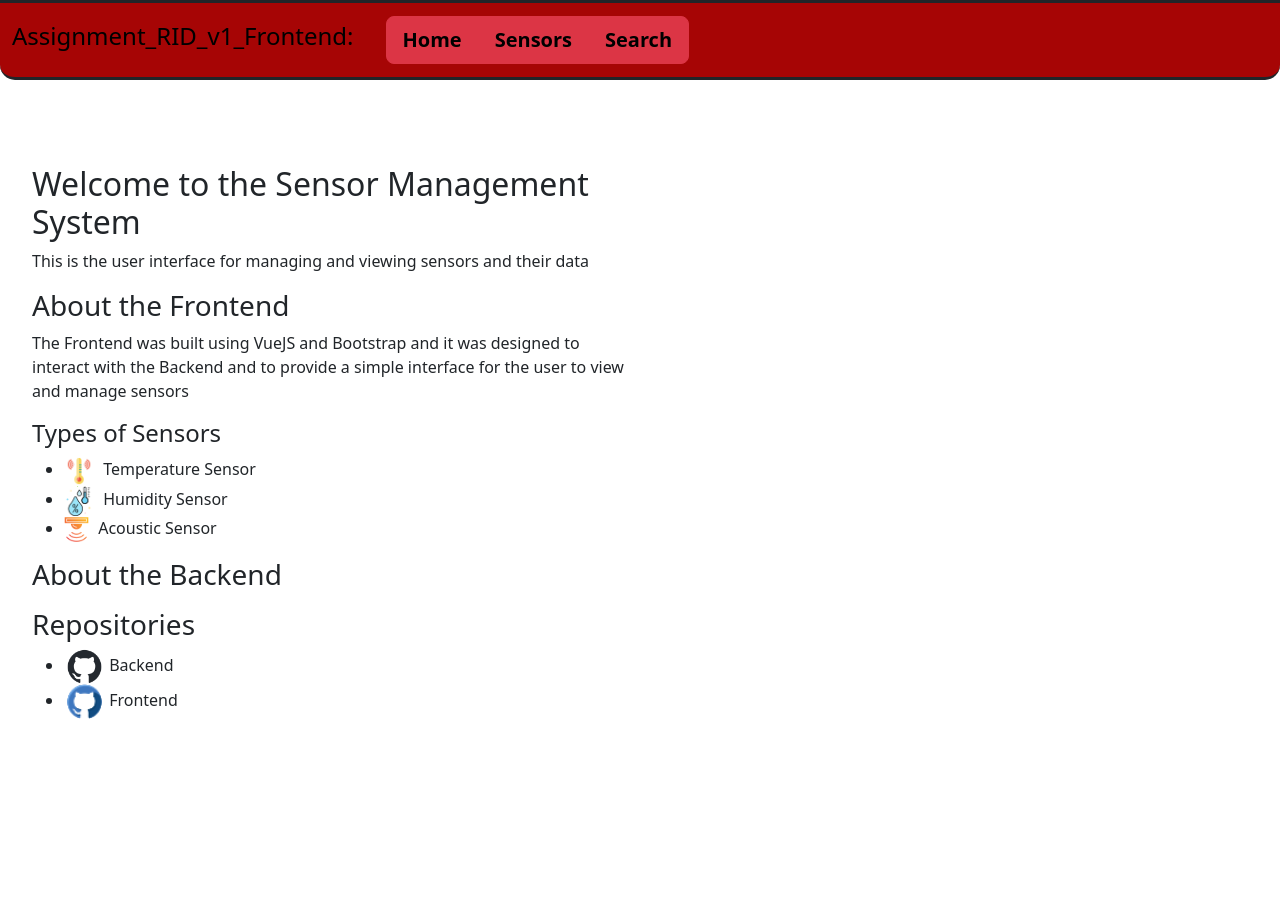
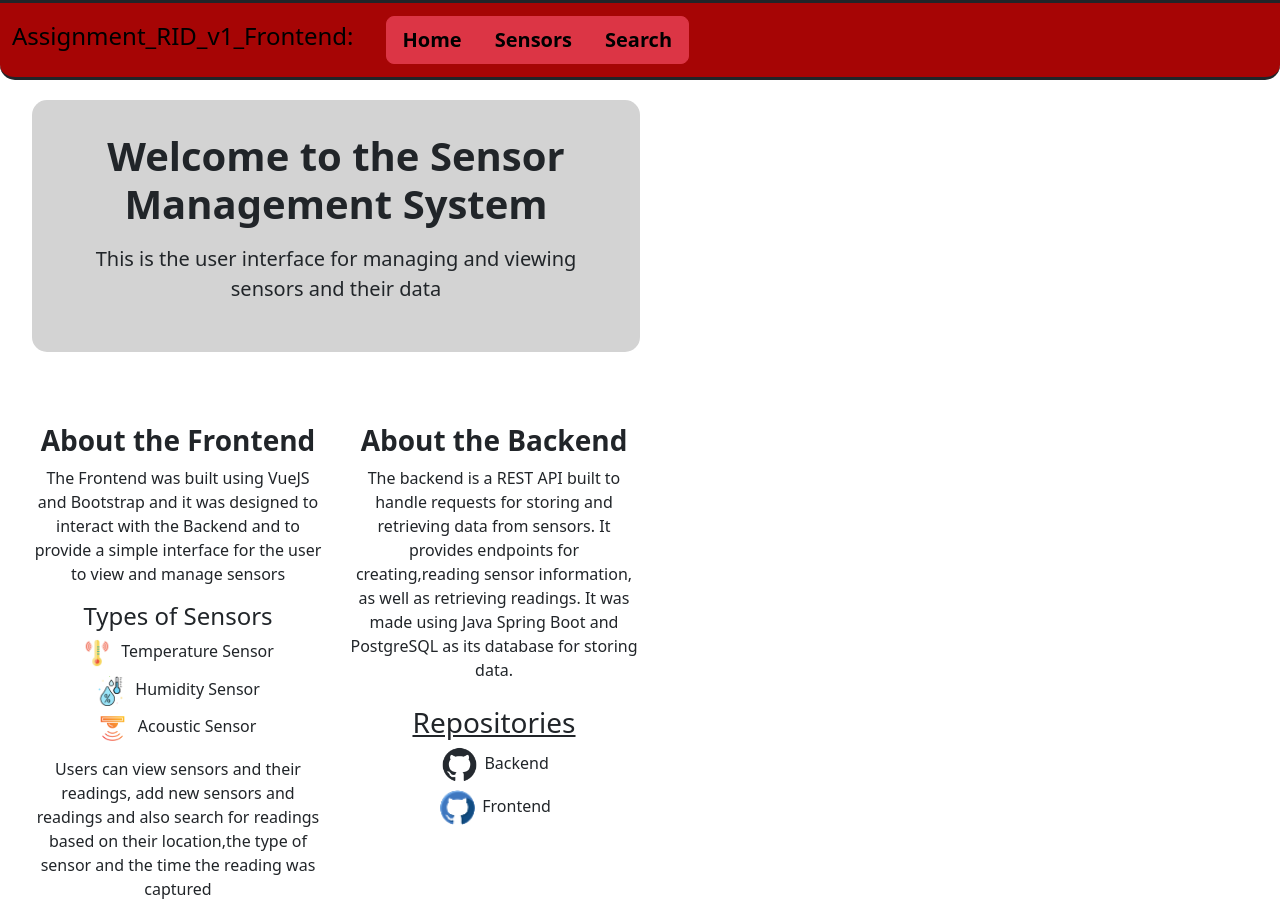
Before and after one commit to JohnSkouloudis/Assignment_RID_v1-Frontend, a Vue app: page / in a window 1280 px wide. Before the commit the page ends 800 px from the top, so only its background shows below. Built offline with nearby package versions, Linux system fonts and the light colour scheme.

Commit message:
updated the HomeView.vue

```diff
--- a/src/views/HomeView.vue
+++ b/src/views/HomeView.vue
@@ -2,10 +2,15 @@
 </script>
 
 <template>
+  <div class="container-fluid d-flex align-items-center justify-content-center min-vh-100">
+    <div class="content text-center">
+      <div class="title">
+        <h2 class='display-4'> Welcome to the Sensor Management System </h2>
+        <p class='lead'>This is the user interface for managing and viewing sensors and their data </p>
+      </div>
 
-  <h2> Welcome to the Sensor Management System </h2>
-  <p>This is the user interface for managing and viewing sensors and their data </p>
-
+      <div class="row mt-5">
+        <div class="col-md-6">
         <h3>About the Frontend</h3>
         <p>
           The Frontend was built using VueJS and Bootstrap and it was designed to interact with the Backend
@@ -22,16 +27,27 @@
           Humidity Sensor
           </li>
           <li>
-      <img src="/sensor-alert.png" alt="Humidity Icon" style="width: 25px; height: 25px; margin-right: 5px;">
+          <img src="/sensor-alert.png" alt="Humidity Icon" style="width: 25px; height: 25px; margin-right: 9px;">
           Acoustic Sensor
           </li>
         </ul>
+        <p>
+          Users can view sensors and their readings,
+          add new sensors and readings and also search for readings
+          based on their location,the type of sensor and the time the reading was captured
+        </p>
+        </div>
 
+        <div class="col-md-6">
         <h3>About the Backend</h3>
-  <p></p>
+        <p>
+          The backend is a REST API built to handle requests for storing and retrieving data from sensors.
+          It provides endpoints for creating,reading  sensor information, as well as retrieving readings.
+          It was made using Java Spring Boot  and PostgreSQL as its database for storing data.
+        </p>
 
-  <h3>Repositories</h3>
-  <ul>
+        <h3><u>Repositories</u></h3>
+        <ul >
           <li>
           <a href='https://github.com/JohnSkouloudis/Assignment_RID_v1' target='_blank'><img src="/github-mark.png" alt='github'  style="width: 35px; height: 35px;"></a>
           Backend
@@ -41,5 +57,52 @@
            Frontend
           </li>
         </ul>
+        </div>
+      </div>
+    </div>
+  </div>
 
 </template>
+
+<style scoped>
+.container-fluid {
+  padding: 0;
+}
+
+.content {
+  max-width: 900px;
+  margin: auto;
+}
+
+.title {
+  background-color: lightgrey;
+  padding: 2rem 2rem;
+  border-radius: 15px;
+}
+
+h2.display-4 {
+  font-size: 2.5rem;
+  font-weight: bold;
+  margin-bottom: 1rem;
+}
+
+h3 {
+  font-size: 1.75rem;
+  font-weight: bold;
+  margin-top: 1.5rem;
+}
+
+p.lead {
+  font-size: 1.25rem;
+  font-weight: 300;
+}
+
+ul {
+  list-style-type: none;
+  padding-left: 0;
+}
+
+ul li {
+  margin-bottom: 0.5rem;
+}
+</style>
```
Lines whose indentation alone changed are shown as unchanged.
